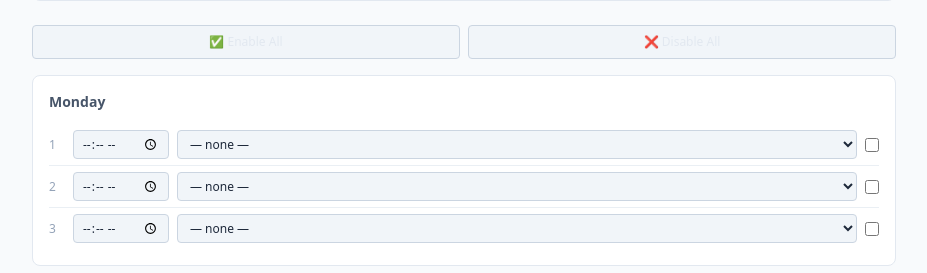
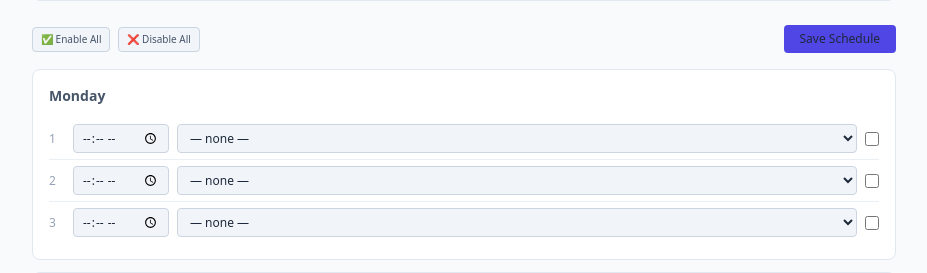
Before and after one commit to lakshaysethi2/discord-prayer-bot, a FastAPI app: template dashboard/templates/prayers_admin.html in a window 1280 px wide. Shown: the part 301-574 px from the top of the page, without its empty margins (176-1103 px from the left). Run offline with FastAPI, Linux system fonts and the light colour scheme; the template is opened without the code that fills it, so the values that code supplies are empty; some libraries are stand-ins or nearby versions.

Commit message:
style: refine schedule page layout with smaller bulk buttons and top save button
Co-authored-by: arena-agent <297053741+arena-agent@users.noreply.github.com>

```diff
--- a/dashboard/templates/prayers_admin.html
+++ b/dashboard/templates/prayers_admin.html
@@ -52,15 +52,18 @@
   </div>
 </div>
 
-<div class="flex gap-2 mb-4">
-  <button type="button" onclick="bulkAction('enable_all')"
-          class="flex-1 text-xs rounded bg-slate-800 hover:bg-slate-700 border border-slate-700 px-3 py-2 text-slate-200">✅ Enable All</button>
-  <button type="button" onclick="bulkAction('disable_all')"
-          class="flex-1 text-xs rounded bg-slate-800 hover:bg-slate-700 border border-slate-700 px-3 py-2 text-slate-200">❌ Disable All</button>
-</div>
-
 <form method="post" action="/prayers/save" id="schedule-form">
   <input type="hidden" name="guild_id" value="{{ guild_id }}">
+
+  <div class="flex items-center justify-between gap-2 mb-4">
+    <div class="flex gap-2">
+      <button type="button" onclick="bulkAction('enable_all')"
+              class="text-[10px] rounded bg-slate-800 hover:bg-slate-700 border border-slate-700 px-2 py-1 text-slate-300 transition-colors">✅ Enable All</button>
+      <button type="button" onclick="bulkAction('disable_all')"
+              class="text-[10px] rounded bg-slate-800 hover:bg-slate-700 border border-slate-700 px-2 py-1 text-slate-300 transition-colors">❌ Disable All</button>
+    </div>
+    <button type="submit" class="rounded bg-indigo-600 hover:bg-indigo-500 px-4 py-1.5 text-xs font-medium transition-colors">Save Schedule</button>
+  </div>
 
   {% set days = ["Monday", "Tuesday", "Wednesday", "Thursday", "Friday", "Saturday", "Sunday"] %}
   {% set prayer_types = ["buddhist", "christian", "jewish", "sufi", "vedantic", "three_daily"] %}
```
